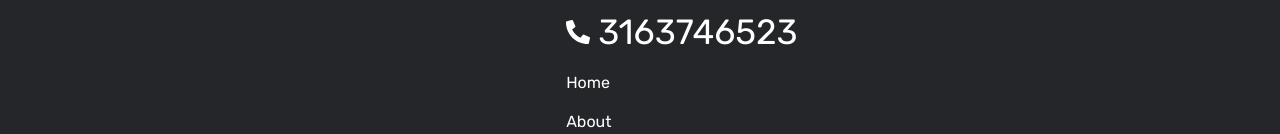
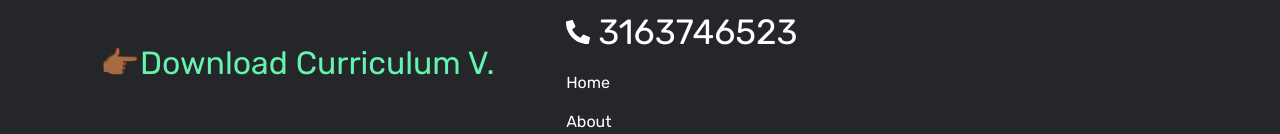
Before and after one commit to Christianlazo11/Portfolio, a React (Create React App) app: page / in a window 1280 px wide. Shown: the part 4935-5069 px from the top of the page. Built offline with nearby package versions, Linux system fonts and the light colour scheme.

Commit message:
add Download curriculum

```diff
--- a/src/components/contact/Contact.js
+++ b/src/components/contact/Contact.js
@@ -1,6 +1,7 @@
 import React from "react";
 import "./contact.css";
 import { FaPhoneAlt } from "react-icons/fa";
+import CV from "../../assets/Curriculum/CV_christianlazo.pdf";
 
 const Contact = () => {
   return (
@@ -13,6 +14,13 @@ const Contact = () => {
           <p className="contact__left__connect">
             Start by <span>saying hi</span>{" "}
           </p>
+          <a
+            href={CV}
+            download="CV_Christian_Lazo"
+            className="contact__left__cv"
+          >
+            👉🏾Download Curriculum V.
+          </a>
         </div>
         <div className="contact__right">
           <p className="contact__right__title">Information</p>
--- a/src/components/contact/contact.css
+++ b/src/components/contact/contact.css
@@ -14,6 +14,12 @@
 .contact__left__connect {
     font-size: 35px;
     padding-top: 50px;
+    margin-bottom: 3rem;
+}
+.contact__left__cv{
+    text-decoration: none;
+    font-size: 2rem;
+    color: #64f4ae;
 }
 .contact__left__connect > span {
     color: #64f4ae;
```
Also changed, not shown: 1 other file (tests, documents, lock files or other folders).
